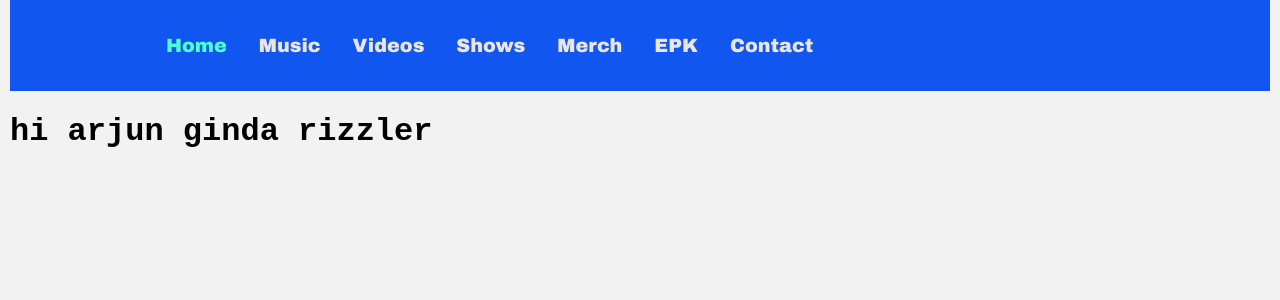
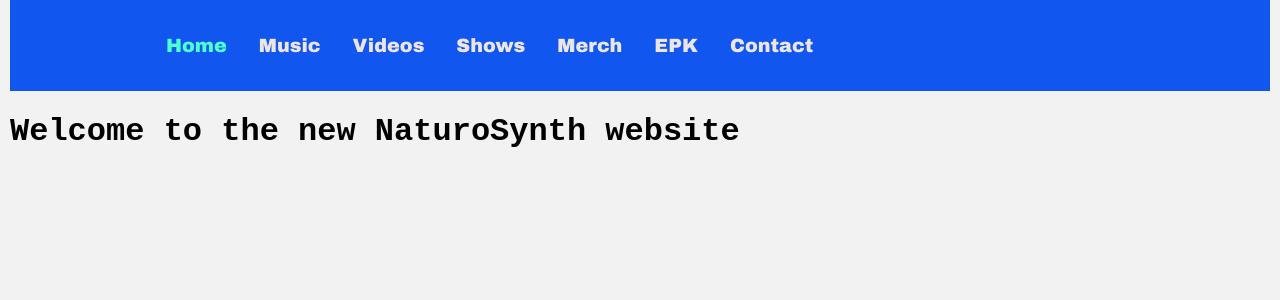
Before and after one commit to arjungopal49/NaturoSynth-Website, a React (Create React App) app: page / in a window 1280 px wide. Shown: the top 300 px of the page. Built offline with nearby package versions, Linux system fonts and the light colour scheme.

Commit message:
removed hi arjun and hi pranav

```diff
--- a/src/pages/home.js
+++ b/src/pages/home.js
@@ -4,7 +4,7 @@ const Home = () => {
     return (
         <div>
             <h1>
-                hi arjun ginda rizzler
+                Welcome to the new NaturoSynth website
             </h1>
         </div>
     );
```
